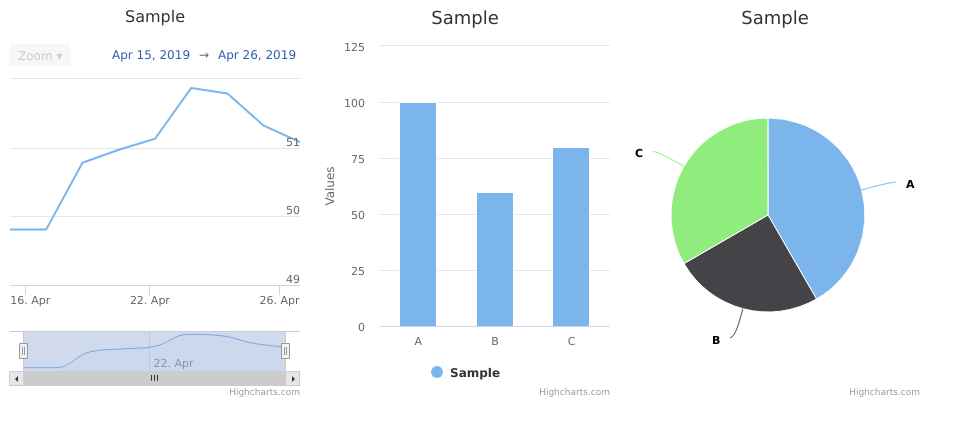
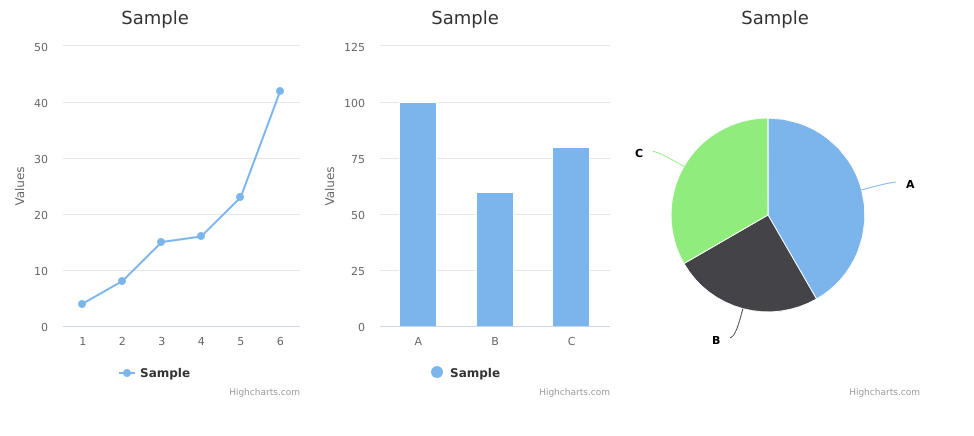
Before and after one commit to mahdizaferanchi/CandlestickChart, a React (Create React App) app: page / in a window 1280 px wide. Shown: the top 436 px of the page, without its empty margins (0-974 px from the left). Built offline with nearby package versions, Linux system fonts and the light colour scheme.

Commit message:
add Chart component

```diff
--- a/src/App.js
+++ b/src/App.js
@@ -5,7 +5,8 @@ import Chart from './Chart';
 import axios from 'axios'
 
 function App() {
-  let dataArr1 = [[1555335000000,49.81],[1555421400000,49.81],[1555507800000,50.78],[1555594200000,50.97],[1555939800000,51.13],[1556026200000,51.87],[1556112600000,51.79],[1556199000000,51.32],[1556285400000,51.08]]
+  // let dataArr1 = [[1555335000000,49.81],[1555421400000,49.81],[1555507800000,50.78],[1555594200000,50.97],[1555939800000,51.13],[1556026200000,51.87],[1556112600000,51.79],[1556199000000,51.32],[1556285400000,51.08]]
+  let dataArr1 = [[1, 4], [2, 8], [3, 15], [4, 16], [5, 23], [6, 42]]
   let dataArr2 = [['A', 100], ['B', 60], ['C', 80]]
   // let dataArr = [[1483232400000, 1.4, 4.7],[1483318800000, -1.3, 1.9],[1483405200000, -0.7, 4.3],[1483491600000, -5.5, 3.2],[1483578000000, -9.9, -6.6],[1483664400000, -9.6, 0.1],[1483750800000, -0.9, 4.0],[1483837200000, -2.2, 2.9],[1483923600000, 1.3, 2.3],[1484010000000, -0.3, 2.9],[1484096400000, 1.1, 3.8],[1484182800000, 0.6, 2.1],[1484269200000, -3.4, 2.5],[1484355600000, -2.9, 2.0],[1484442000000, -5.7, -2.6],[1484528400000, -8.7, -3.3],]
   // let dataArr = [[1555335000000,49.65,49.96,49.5,49.81],[1555421400000,49.87,50.34,49.64,49.81],[1555507800000,49.88,50.85,49.65,50.78],[1555594200000,50.78,51.04,50.63,50.97],[1555939800000,50.71,51.24,50.58,51.13],[1556026200000,51.11,51.94,50.97,51.87],[1556112600000,51.84,52.12,51.76,51.79],[1556199000000,51.71,51.94,51.28,51.32],[1556285400000,51.22,51.25,50.53,51.08],[1556544600000,51.1,51.49,50.97,51.15]]
@@ -27,7 +28,7 @@ function App() {
   return (
   	<div style={{'display': 'flex'}}>
 	    {/*<CandlestickChart />*/}
-	    <StockChart data={data} name={'Sample'} type={'line'}/>
+	    <Chart data={data} name={'Sample'} type={'line'}/>
 	    <Chart data={data2} name={'Sample'} type={'column'}/>
 	    <Chart data={data2} name={'Sample'} type={'pie'}/>
   	</div>
```
